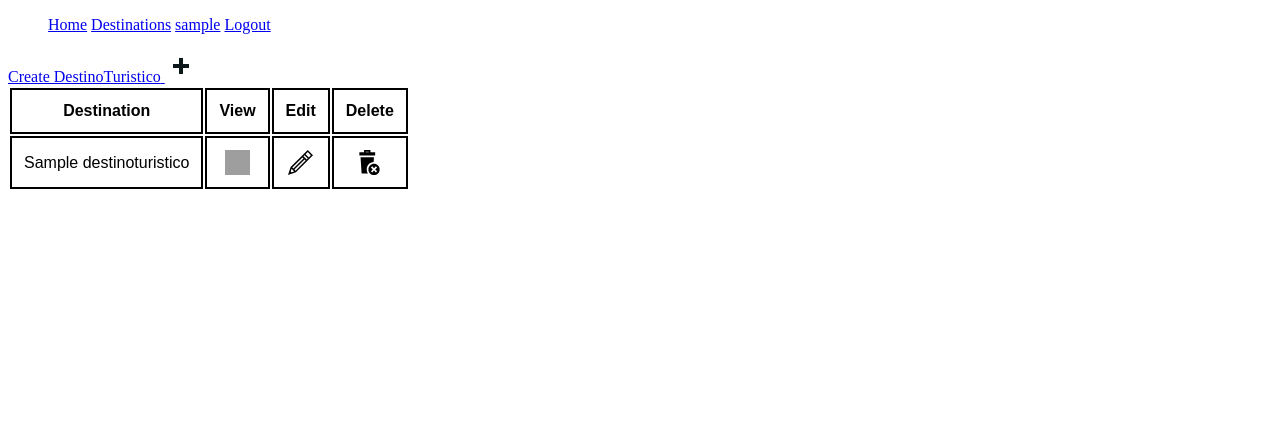
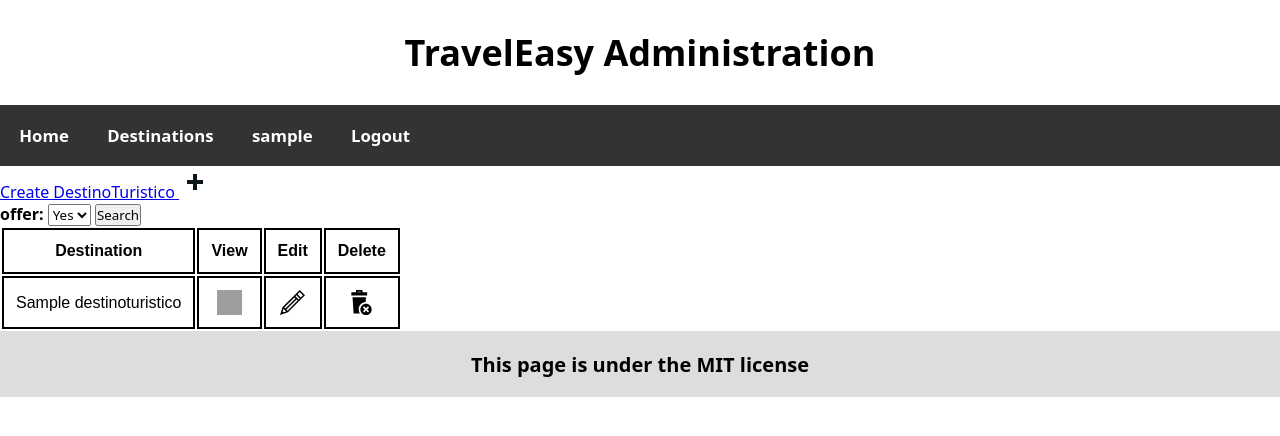
Before and after one commit to gopoma/TravelEasy, a Django app: page /destinations/ in a window 1280 px wide. Shown: the top 436 px of the page. Run offline with Django 4.2, Linux system fonts and the light colour scheme; a user stored in the database is signed in; tables that the repository leaves empty hold one stand-in row (values such as "Sample post"); grey boxes are pictures that could not be loaded.

Commit message:
Added search functionality, in adition to styles to the main components

```diff
--- a/src/destinations/templates/destinations/destination.html
+++ b/src/destinations/templates/destinations/destination.html
@@ -18,5 +18,5 @@
             No
         {% endif %}
     </p>
-    <p><b>Precio: </b>{{ destination.precioTour }}</p>
+    <p><b>Precio: </b>${{ destination.precioTour }}</p>
 {% endblock %}
--- a/src/destinations/templates/destinations/destinations.html
+++ b/src/destinations/templates/destinations/destinations.html
@@ -22,6 +22,16 @@
         <span>Create DestinoTuristico</span>
         <img src="{% static 'images/creating.svg' %}" alt="Create">
     </a>
+    <form action="/destinations/search" method="GET">
+        <label for="">
+            <b>offer: </b>
+            <select name="ofertaTour">
+                <option selected value="y">Yes</option>
+                <option value="n">No</option>
+            </select>
+        </label>
+        <input type="submit" value="Search">
+    </form>
     <table>
         <thead>
             <tr>
--- a/src/destinations/urls.py
+++ b/src/destinations/urls.py
@@ -7,5 +7,6 @@ urlpatterns = [
     path('create/', views.destinationCreateView, name="creating"),
     path('<int:id_destination>/', views.show_details, name="detailing"),
     path('<int:id_destination>/edit/', views.destinationEditView, name="editing"),
-    path('<int:id_destination>/delete/', views.destinationDeleteView, name="deleting")
+    path('<int:id_destination>/delete/', views.destinationDeleteView, name="deleting"),
+    path('search/', views.search, name="searching")
 ]
--- a/src/destinations/views.py
+++ b/src/destinations/views.py
@@ -56,3 +56,18 @@ def destinationDeleteView(request, id_destination):
     return render(request, "destinations/delete.html", {
         "destination": destination
     })
+
+def search(request):
+    ofertaTour = request.GET.get("ofertaTour")
+    print(ofertaTour)
+    queryBody = {}
+
+    if ofertaTour is not None:
+        queryBody = {
+            **queryBody,
+            "ofertaTour": ofertaTour == "y"
+        }
+    destinations = DestinoTuristico.objects.filter(**queryBody)
+    return render(request, "destinations/destinations.html", {
+        "destinations": destinations
+    })
--- /dev/null
+++ b/src/static/styles/styles.css
@@ -0,0 +1,50 @@
+* {
+    box-sizing: border-box;
+    margin: 0;
+    padding: 0;
+    font-family: system-ui, -apple-system, BlinkMacSystemFont, 'Segoe UI', Roboto, Oxygen, Ubuntu, Cantarell, 'Open Sans', 'Helvetica Neue', sans-serif;
+}
+
+:root {
+    --fs-xl: 2.25rem;
+    --fs-lg: 1.75rem;
+    --fs-regular: 1.25rem;
+    --fs-md: 1.05rem;
+    --fs-sm: 0.75rem;
+}
+
+.header {
+    padding: 1.75rem;
+}
+.header__title {
+    font-size: var(--fs-xl);
+    text-align: center;
+}
+
+.navbar {
+    background-color: #333;
+}
+.navbar__links {
+    display: flex;
+}
+.navbar__link {
+    padding: 1.2rem;
+    font-size: var(--fs-md);
+    font-weight: bold;
+    text-decoration: none;
+    color: #FFF;
+}
+.navbar__link:hover {
+    color: #000;
+    background-color: #DDD;
+}
+
+.footer {
+    padding: 1.2rem;
+    background-color: #DDD;
+}
+.footer__license {
+    font-size: var(--fs-regular);
+    font-weight: bold;
+    text-align: center;
+}
--- a/src/templates/components/navbar.html
+++ b/src/templates/components/navbar.html
@@ -1,15 +1,15 @@
-<nav>
-    <ul>
-        <a href="/">Home</a>
+<nav class="navbar">
+    <ul class="navbar__links">
+        <a class="navbar__link" href="/">Home</a>
         {% if user.is_authenticated %}
             {% if user.is_staff %}
-                <a href="/destinations">Destinations</a>
+                <a class="navbar__link" href="/destinations">Destinations</a>
             {% endif %}
-            <a href="#">{{ user.username }}</a>
-            <a href="/auth/logout">Logout</a>
+            <a class="navbar__link" href="#">{{ user.username }}</a>
+            <a class="navbar__link" href="/auth/logout">Logout</a>
         {% else %}
-            <a href="/auth/login">Login</a>
-            <a href="/auth/signup">SignUp</a>
+            <a class="navbar__link" href="/auth/login">Login</a>
+            <a class="navbar__link" href="/auth/signup">SignUp</a>
         {% endif %}
     </ul>
 </nav>
--- a/src/templates/home.html
+++ b/src/templates/home.html
@@ -309,7 +309,7 @@
 									<div class="destination_subtitle">
 										<p>{{ destination.descripcionCiudad }}</p>
 									</div>
-									<div class="destination_price">From {{ destination.precioTour }}</div>
+									<div class="destination_price">From ${{ destination.precioTour }}</div>
 								</div>
 							</div>
                             {% endfor %}
--- a/src/templates/layouts/main-layout.html
+++ b/src/templates/layouts/main-layout.html
@@ -1,3 +1,4 @@
+{% load static %}
 <!DOCTYPE html>
 <html lang="en">
 <head>
@@ -5,15 +6,21 @@
     <meta http-equiv="X-UA-Compatible" content="IE=edge">
     <meta name="viewport" content="width=device-width, initial-scale=1.0">
     <title>TravelEasy</title>
+    <link rel="stylesheet" href="{% static 'styles/styles.css' %}">
     {% block styles %}
     {% endblock %}
 </head>
 <body>
+    <header class="header">
+        <h1 class="header__title">TravelEasy Administration</h1>
+    </header>
     {% include '../components/navbar.html' %}
 
     {% block content %}
     {% endblock %}
-
+    <footer class="footer">
+        <p class="footer__license">This page is under the MIT license</p>
+    </footer>
     {% include '../components/messages.html' %}
 </body>
 </html>
```
